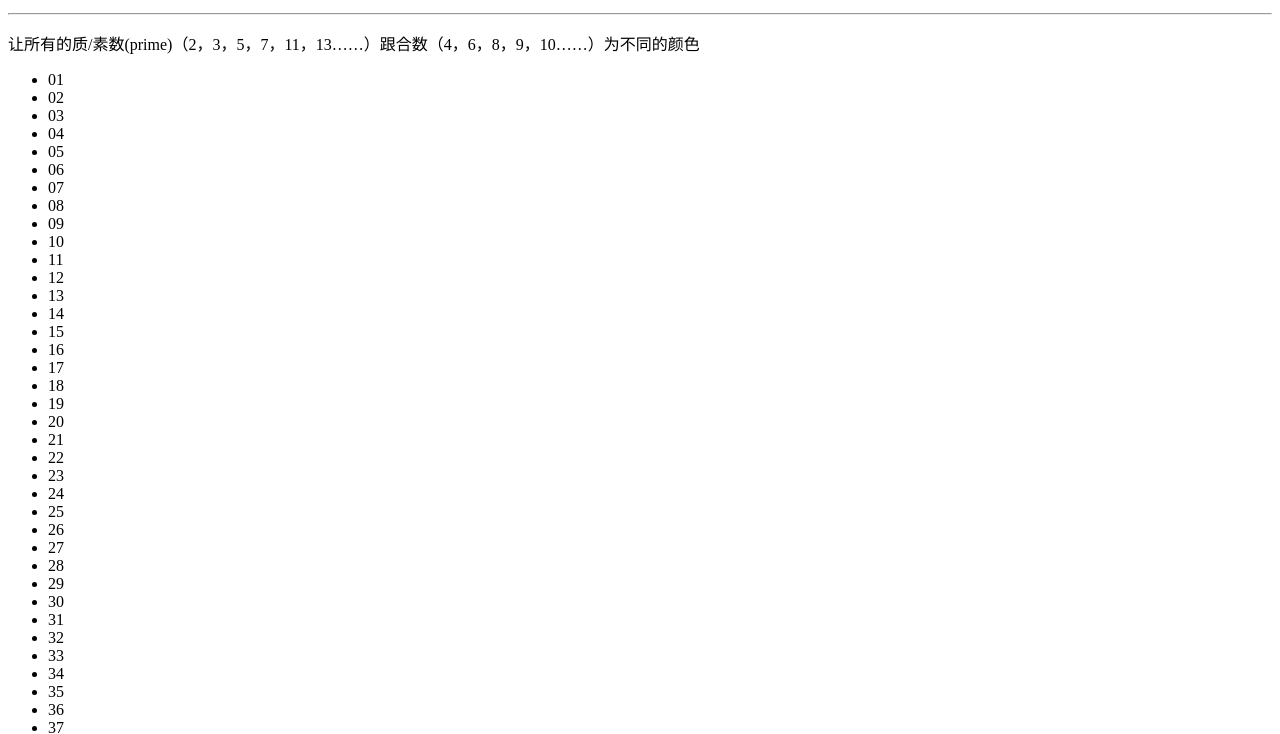
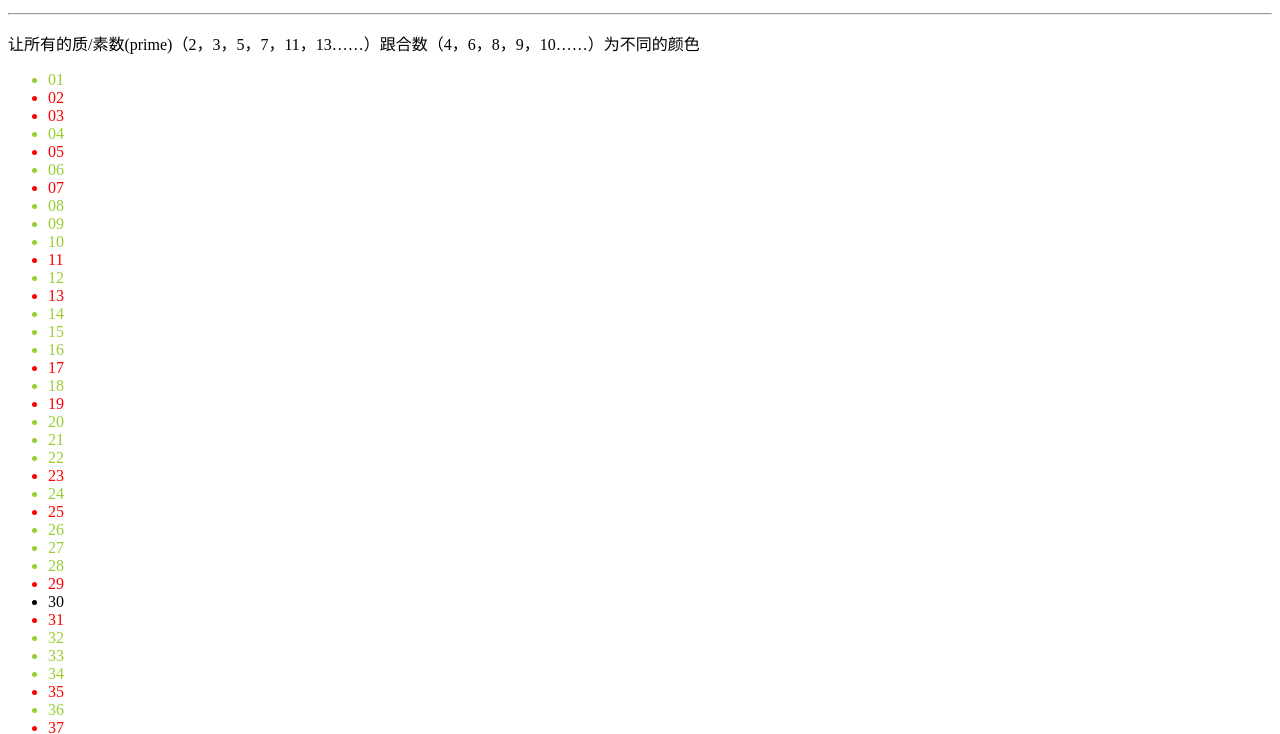
Before and after one commit to shenjiyun123/miao, a plain HTML site: page css-selector-practise.html in a window 1280 px wide. Shown: the part 2579-3313 px from the top of the page. Drawn offline with Linux system fonts and the light colour scheme.

Commit message:
second commit

```diff
--- a/css-selector-practise.html
+++ b/css-selector-practise.html
@@ -15,7 +15,7 @@
         color:  blue;
       }
       .a[tabindex="-1"]:hover {
-        color:yello;
+        color:yellow;
       }
     </style>
   </head>
@@ -224,8 +224,11 @@
       font-size: 16px;
     } */
 
-    .prime ul > li:not(:first-child):not(:nth-child(2n + 4)):not(:nth-child) {
+    .prime ul > li:not(:first-child):not(:nth-child(2n + 4)):not(:nth-child(3n + 9)) {
       color: red;
+    }
+    .prime ul > li:not(:nth-child(5n + 25)):not(:nth-child(7n + 49)) {
+      color: yellowgreen;
     }
     </style>
 
```
